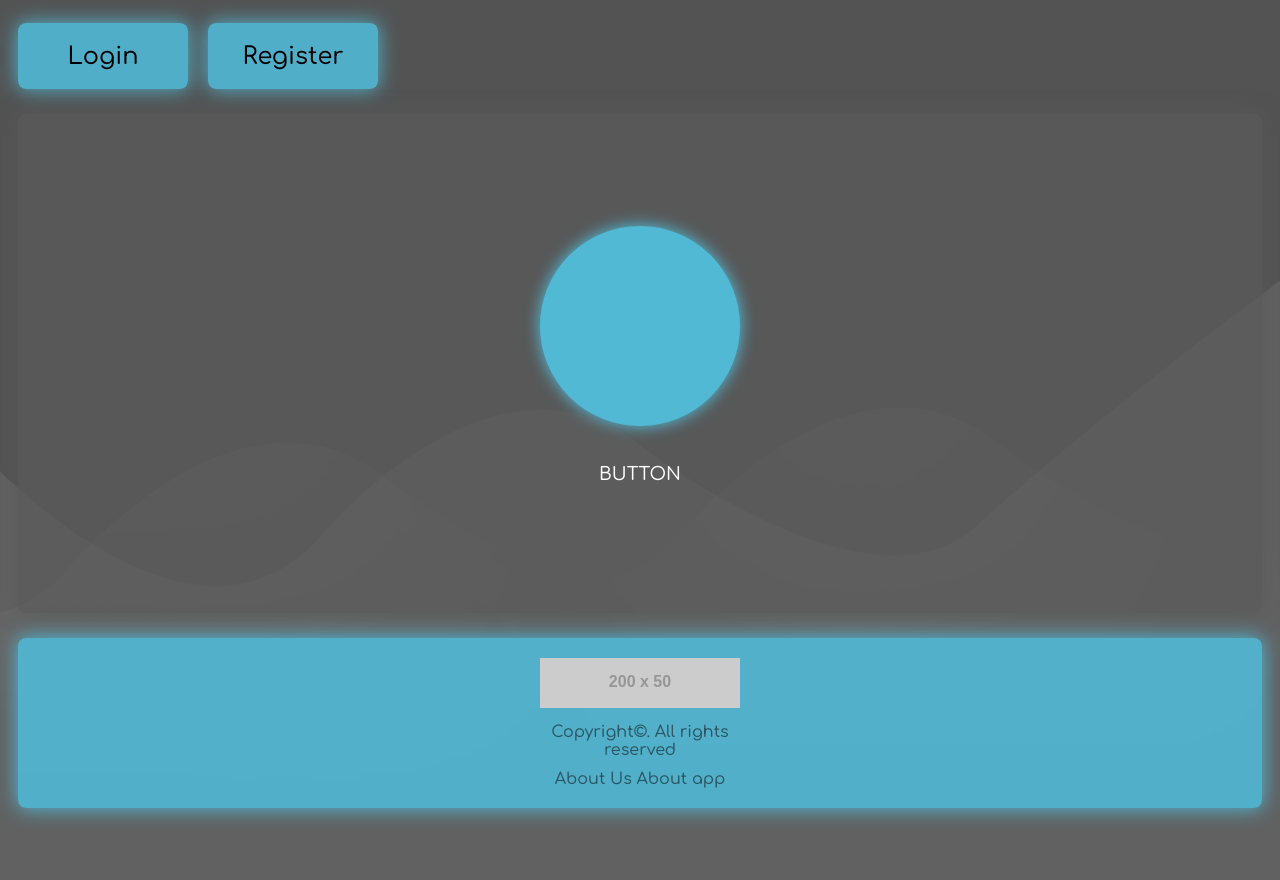
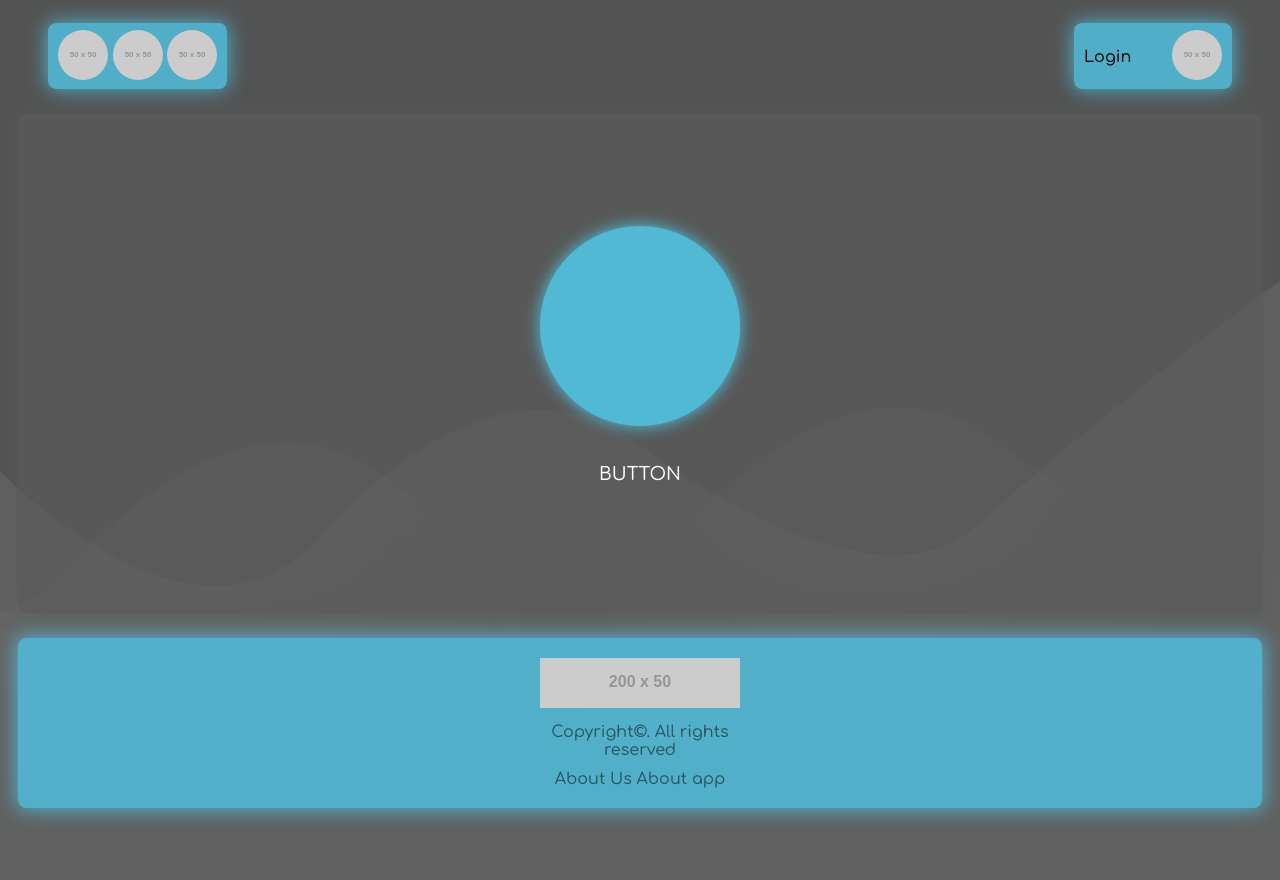
Before and after one commit to YukkieWQR/emnosys_wqrfl, a Django app: page / in a window 1280 px wide. Run offline with Django 3.2, Linux system fonts and the light colour scheme; grey boxes labelled with a size stand in for pictures from a placeholder-image service; some libraries are stand-ins or nearby versions.

Commit message:
fixed bugs

```diff
--- a/emnosys/static/emnosys/css/styles-main.css
+++ b/emnosys/static/emnosys/css/styles-main.css
@@ -8,8 +8,8 @@ body {
 }
 .head {
     display: flex;
+    justify-content: space-between;
     align-items: center;
-    width: 100%;
 }
 .social {
     margin-left: 40px;
@@ -26,7 +26,6 @@ body {
     box-shadow: 0 0 35px 1px rgba(82,185,213,0.9);
 }
 .user {
-    justify-content: right;
     margin-right: 40px;
     margin-bottom: 15px;
     margin-top: 15px;
@@ -47,27 +46,7 @@ body {
 #user--icon {
     border-radius: 50%;
 }
-.user--auth {
-    display: flex;
-    justify-content: space-evenly;
-    align-items: center;
-    margin-inline: 10px;
-    font-size: x-large;
-    margin-bottom: 15px;
-    margin-top: 15px;
-    padding: 7px 10px 7px 10px;
-    color: black;
-    text-decoration: none;
-    width: 150px;
-    height: 52px;
-    background-color: rgba(82,185,213,0.9);
-    border-radius: 8px;
-    box-shadow: 0 0 20px 1px rgba(82,185,213,0.9);
-    transition: box-shadow .6s;
-}
-.user--auth:hover {
-    box-shadow: 0 0 35px 1px rgba(82,185,213,0.9);
-}
+
 .main {
     border-radius: 8px;
     display: flex;
--- a/emnosys/templates/emnosys/main.html
+++ b/emnosys/templates/emnosys/main.html
@@ -9,7 +9,11 @@
 </head>
 <body>
     <div class="head">
-
+        <div class="social">
+            <a href="http://"><img src="https://dummyimage.com/50x50" alt="" class="social--icon"></a>
+            <a href="http://"><img src="https://dummyimage.com/50x50" alt="" class="social--icon"></a>
+            <a href="http://"><img src="https://dummyimage.com/50x50" alt="" class="social--icon"></a>
+        </div>
 
         {% if user_auth == True %}
 
@@ -20,8 +24,10 @@
 
         {% else %}
 
-                <a href="http://" class="user--auth">Login</a>
-                <a href="http://" class="user--auth">Register</a>
+            <div class="user">
+                <label id="user--label">Login</label>
+                <a href="login.html"><img src="https://dummyimage.com/50x50" alt="" id="user--icon"></a>
+            </div>
 
         {% endif %}
 
```
Also changed, not shown: emnosys/static/emnosys/css/styles-user.settings.css (deleted, +0 -47 lines), emnosys/templates/emnosys/user.settings.html (deleted, +0 -23 lines).
